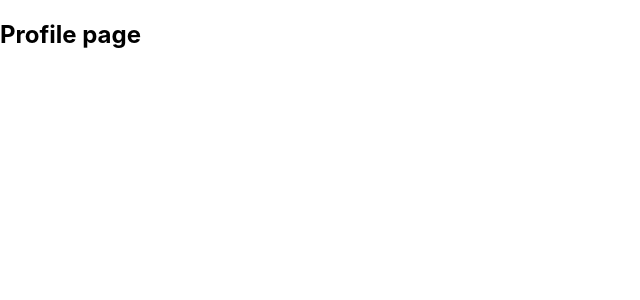
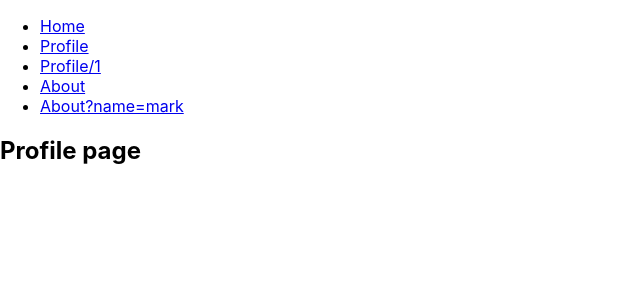
Before and after one commit to Jshtoc/react-router-ex, a React (Create React App) app: page /profile in a window 1280 px wide. Shown: the top 300 px of the page, without its empty margins (0-640 px from the left). Built offline with nearby package versions, Linux system fonts and the light colour scheme.

Commit message:
link추가

```diff
--- a/src/App.js
+++ b/src/App.js
@@ -3,10 +3,12 @@ import About from './pages/About';
 import Home from "./pages/Home"
 import Profile from './pages/Profile';
 import NotFound from './pages/NotFound.jsx';
+import Links from './components/Links';
 
 function App() {
   return (
     <BrowserRouter>
+    <Links />
       <Switch>
         <Route path='/profile/:id' component={Profile} />
         <Route path='/profile' component={Profile} />
--- /dev/null
+++ b/src/components/Links.jsx
@@ -0,0 +1,22 @@
+import {Link} from "react-router-dom";
+
+export default function Links() {
+  return (
+  <ul>
+    <li>
+      <Link to="/">Home</Link>
+    </li>
+    <li>
+      <Link to="/profile">Profile</Link>
+    </li>
+    <li>
+      <Link to="/profile/1">Profile/1</Link>
+    </li>
+    <li>
+      <Link to="/about">About</Link>
+    </li>
+    <li>
+      <Link to="/about?name=mark">About?name=mark</Link>
+    </li>
+  </ul>);
+}
```
